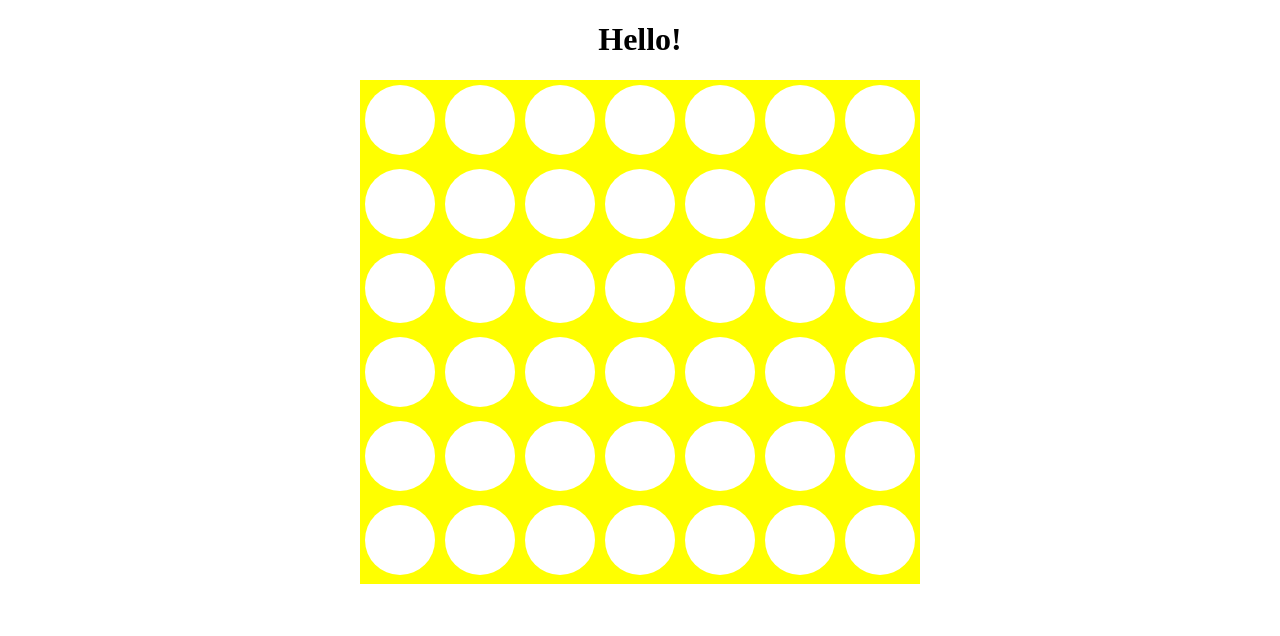
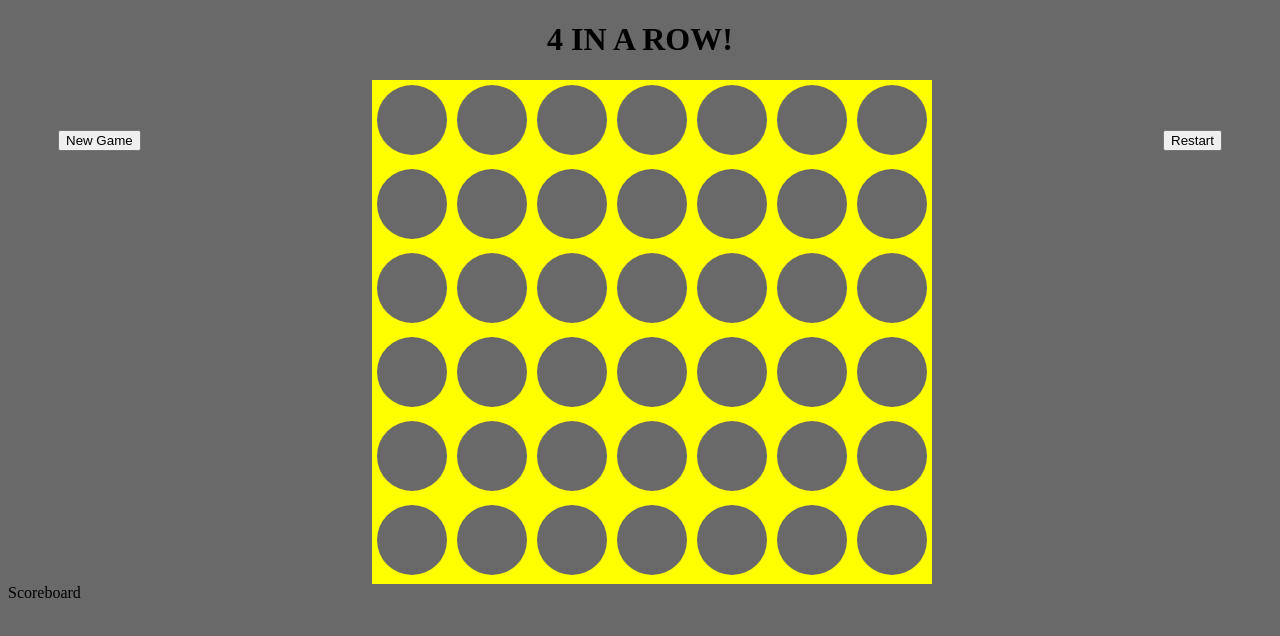
Before and after one commit to WhyattF/project-1-connect4, a plain HTML site: page index.html in a window 1280 px wide. Drawn offline with nearby package versions, Linux system fonts and the light colour scheme.

Commit message:
Buttons added

```diff
--- a/grid.js
+++ b/grid.js
@@ -22,4 +22,5 @@ class Gamegrid {
             board.append(row)
         }
     }
+    //  Loop
 }
--- a/index.html
+++ b/index.html
@@ -11,7 +11,22 @@
     <title>4 in a Row</title>
 </head>
 <body>
-    <h1>Hello!</h1>
+    <h1>4 IN A ROW!</h1>
+
+    <div class="container">
+        <button class="newgame">New Game</button>
+        <button class="restart">Restart</button>
+    </div>
+
     <div class='gamegrid' ></div>
+
+    <table>
+        <caption>Scoreboard</caption>
+    </table>
+    <!-- <div class="scoreboard">
+        <div><h2 class="rules">Rules</h2></div>
+        <h2 class="p1">Player 1</h2>
+        <h2 class="p2">Player 2</h2>
+    </div> -->
 </body>
 </html>
--- a/style.css
+++ b/style.css
@@ -1,5 +1,6 @@
 body {
     text-align: center;
+    background-color: dimgray;
 
 }
 
@@ -12,7 +13,42 @@ body {
     width: 70px;
     height: 70px;
     display: inline-block;
-    background-color: white;
+    background-color: dimgray;
     border-radius: 50%;
     margin: 5px;
 }
+
+.newgame {
+    float: left;
+    margin: 50px;
+}
+
+.restart {
+    float: right;
+    margin: 50px;
+}
+
+.scoreboard {
+    margin-left: 65px;
+    margin-right: 55px;
+}
+
+/* .rules {
+    margin-left: 2px;
+    margin-right: 485px;
+    margin-bottom: 20px;
+}
+
+.p1 {
+    position: relative;
+    margin-top: 70px;
+    margin-bottom: 60px;
+    left: 65px;
+    top: -95px;
+}
+
+.p2 {
+    position: relative;
+    left: 229px;
+    top: -182px;
+} */
```
